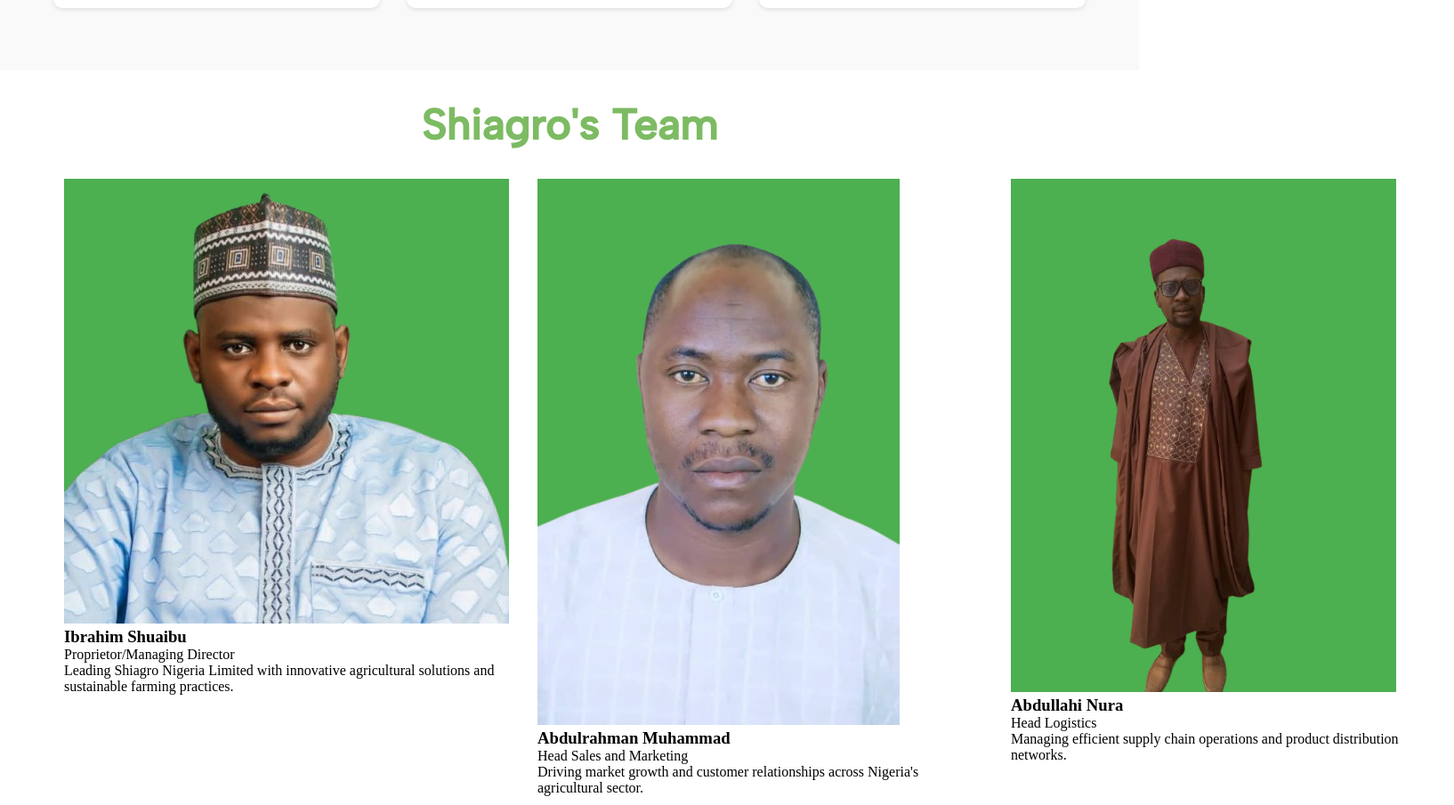
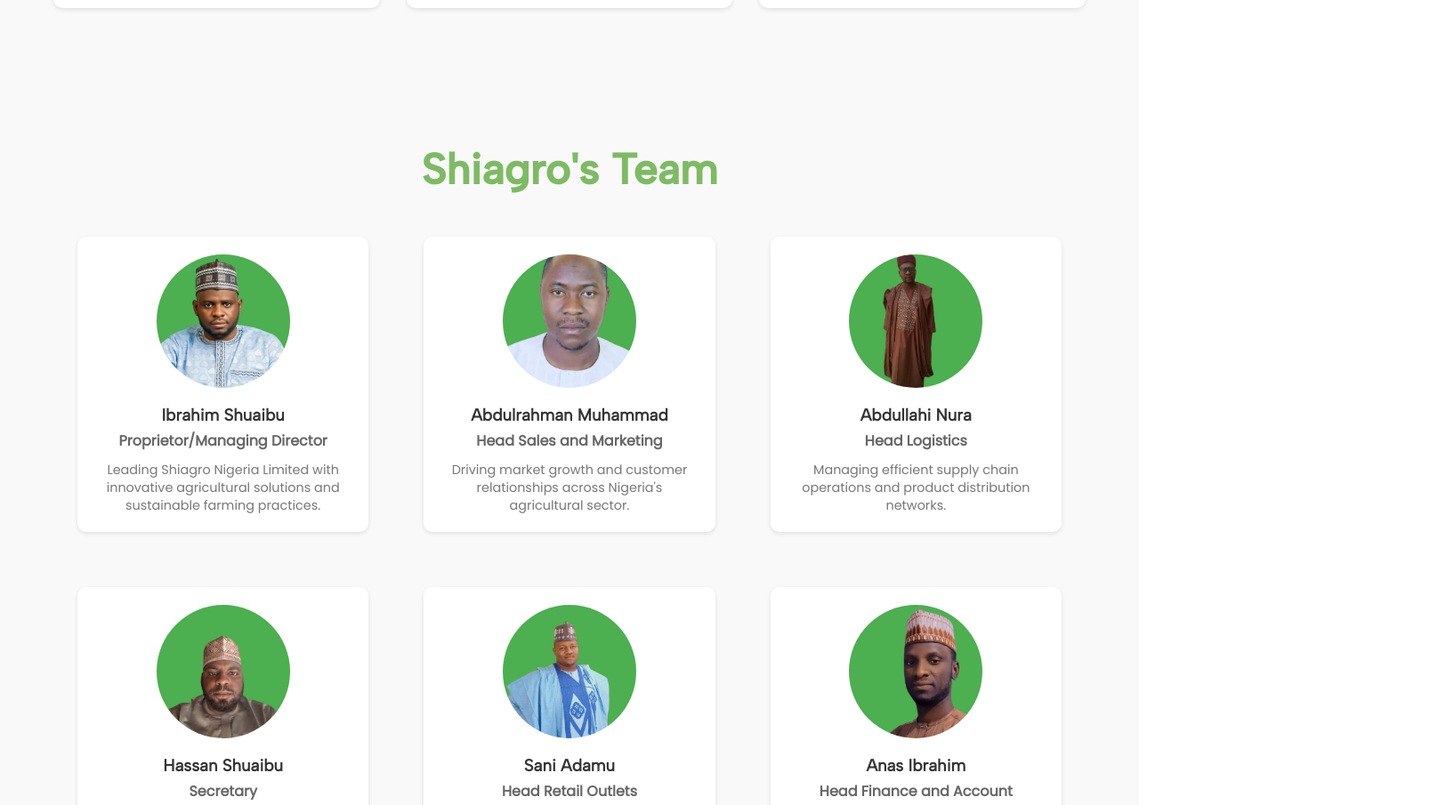
Before and after one commit to fawazogunleye/shiagro-nigeria-limited, a plain HTML site: page index.html in a window 1280 px wide. Shown: the part 7729-8634 px from the top of the page at 89% size, 1634 px wide, since content can reach past the window. Drawn offline with nearby package versions, Linux system fonts and the light colour scheme.

Commit message:
Add files via upload

```diff
--- a/assets/css/main.css
+++ b/assets/css/main.css
@@ -640,3 +640,48 @@ font-size: 50px;
 input:focus, textarea:focus{
   outline: #7dbb63;
 }
+
+.next-seven {
+    padding: 50px 20px;
+    background: #f9f9f9;
+
+}
+
+.team-member {
+    background: white;
+    padding: 20px;
+    border-radius: 10px;
+    text-align: center;
+    box-shadow: 0 2px 5px rgba(0,0,0,0.1);
+    margin: 15px;
+    flex: 1;
+    min-width: 250px;
+}
+
+.team-member img {
+    width: 150px;
+    height: 150px;
+    border-radius: 50%;
+    object-fit: cover;
+    margin-bottom: 15px;
+}
+
+.team-member h3 {
+    color: #333;
+    margin-bottom: 5px;
+    font-family: 'asm';
+  }
+
+.team-member .role {
+    color: #666;
+    font-weight: bold;
+    font-family: regular;
+    margin-bottom: 10px;
+}
+
+.team-member .bio {
+    color: #777;
+    font-size: 0.9em;
+    line-height: 1.4;
+    font-family: regular;
+}
```
